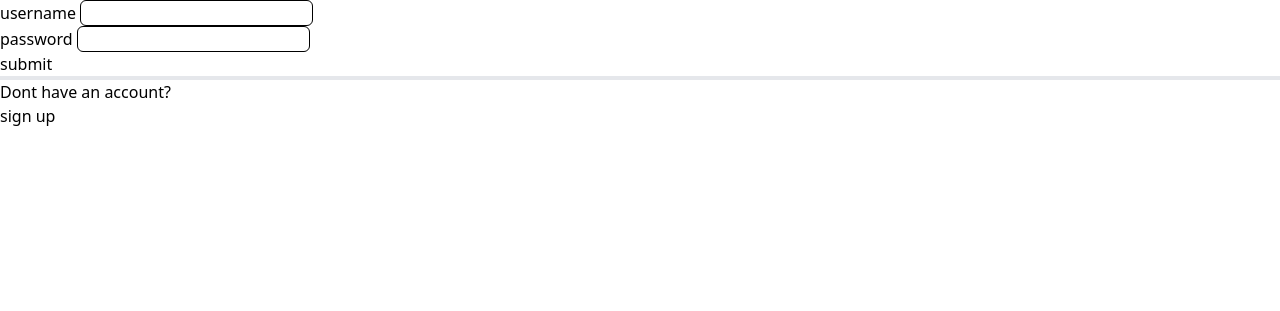
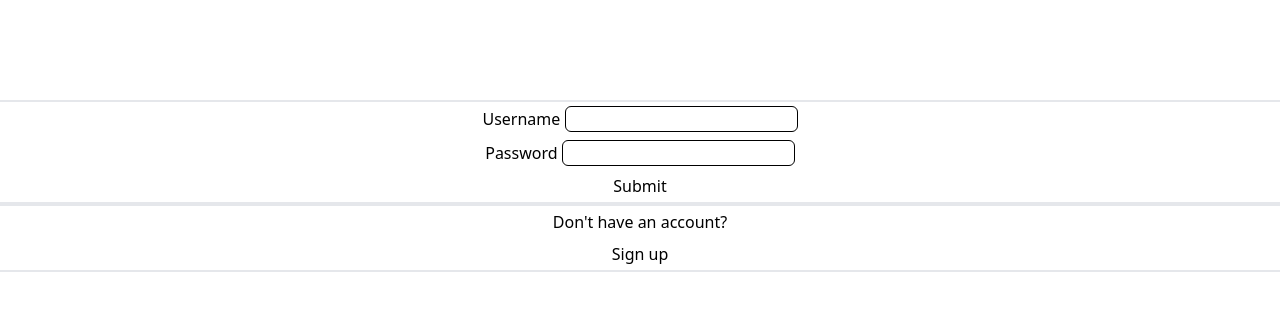
Before and after one commit to charan002/dissertation, a Flask app: page /login in a window 1280 px wide. Shown: the top 311 px of the page. Run offline with Flask 3, Linux system fonts and the light colour scheme; style sheets or scripts are compiled from the project's sources.

Commit message:
minor changes to the Login and styles page

```diff
--- a/static/styles/style.css
+++ b/static/styles/style.css
@@ -10,6 +10,10 @@
     @apply border border-black rounded-md;
 }
 
-hr{
-    color:  solid #0a0505;
+body{
+    text-align: center;
+    margin-top: 100px;
+    margin-bottom: 100px;
+    border-top-width: 2px;
+    border-bottom-width: 2px;
 }
--- a/templates/login.html
+++ b/templates/login.html
@@ -7,19 +7,21 @@
     <link rel="stylesheet" href="{{ url_for('static', filename='styles/output.css') }}">
 </head>
 <body>
-    <div class="place-content-center">
-        <form method="post" action="/login" class="border-black" >
-            <label for="username">username</label>
-            <input class="input-box" name="username"/>
-            <br>
-            <label for="password">password</label>
+
+    <form method="post" action="/login" class="border-black" >
+        <div class="py-1">
+            <label for="username">Username</label>
+            <input class="input-box" name="username" />
+        </div>
+        <div class="py-1">
+            <label for="password">Password</label>
             <input class="input-box" name="password"/>
-            <br>
-            <button type="submit">submit</button>
-        </form>
-    </div>
+        </div>
+        <button class="py-1" type="submit">Submit</button>
+    </form>
+
     <hr class="border-y-2">
-    <p>Dont have an account?</p>
-    <button><a href="/signup">sign up</a></button>
+    <p class="py-1" >Don't have an account?</p>
+    <button class="py-1" ><a href="/signup">Sign up</a></button>
 </body>
 </html>
```
